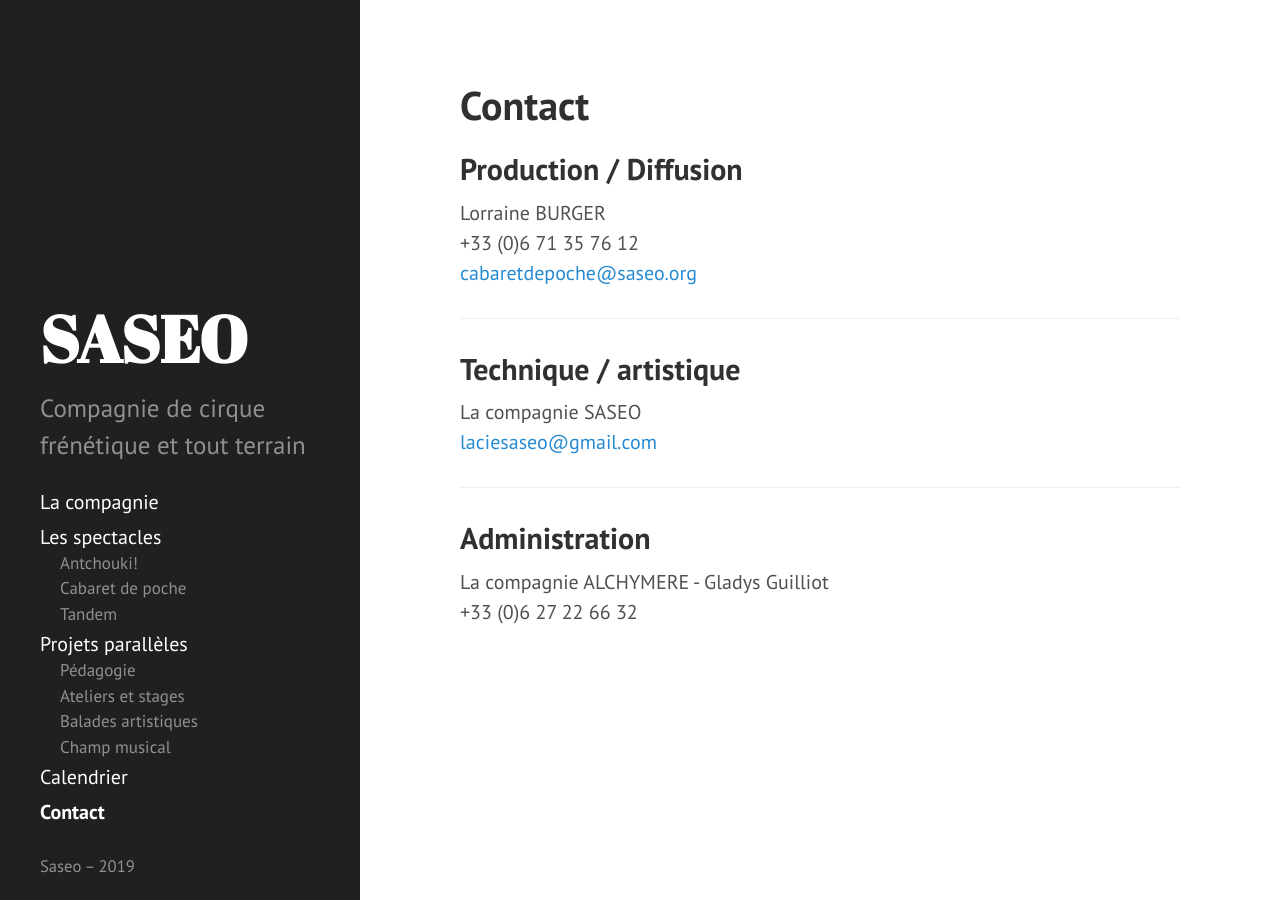
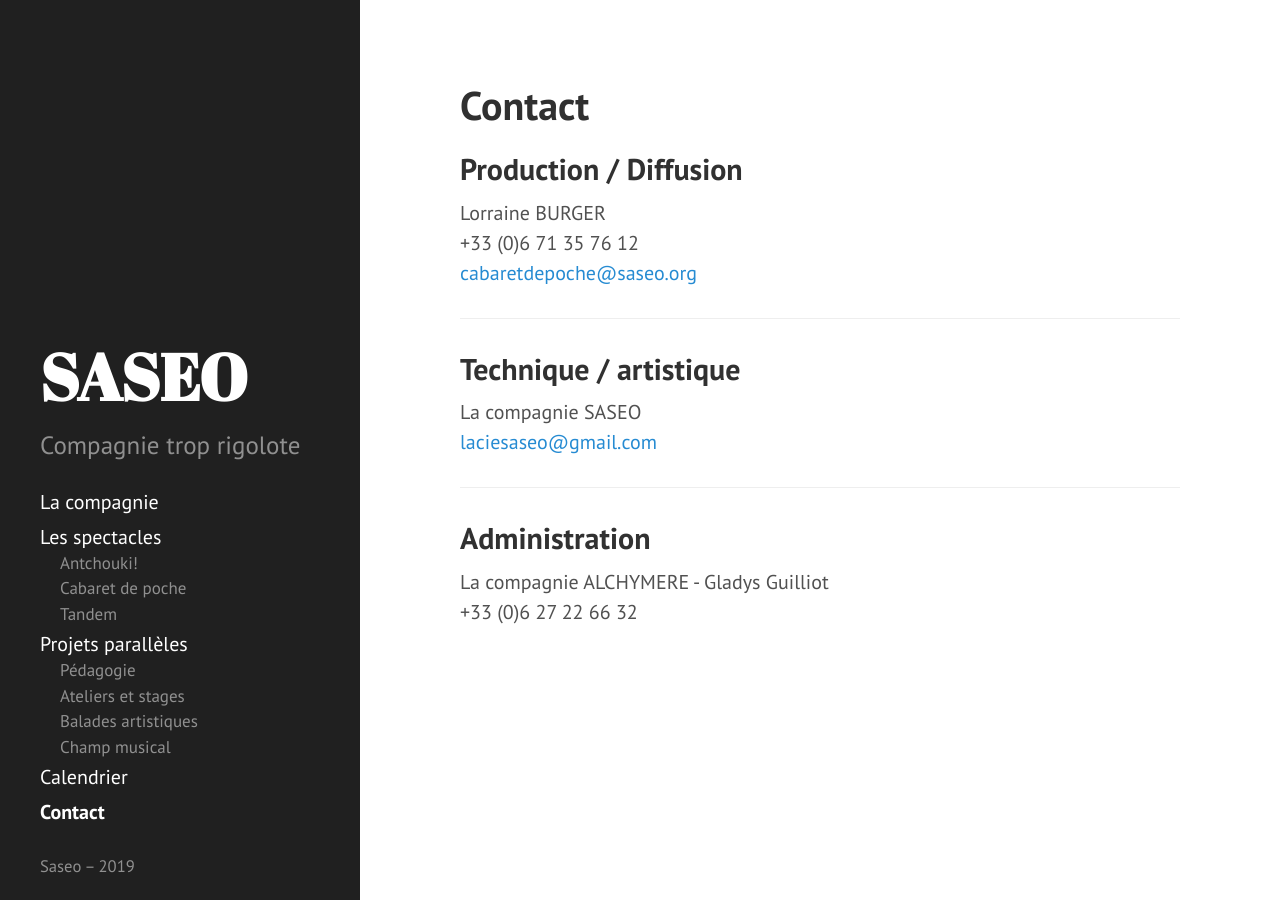
Before and after one commit to rizoom/saseo.org, a Jekyll site: the page built from contact.md, in a window 1280 px wide. Built offline with Jekyll 4.4.1, drawn with Linux system fonts in a browser that asks for light colours.

Commit message:
Update _config.yml

```diff
--- a/_config.yml
+++ b/_config.yml
@@ -5,7 +5,7 @@ permalink:        pretty
 title:            SASEO
 tagline:          La compagnie
 description:      >
-  Compagnie de cirque frénétique et tout terrain
+  Compagnie trop rigolote
 url:              http://saseo.org
 baseurl:          ""
 
```
